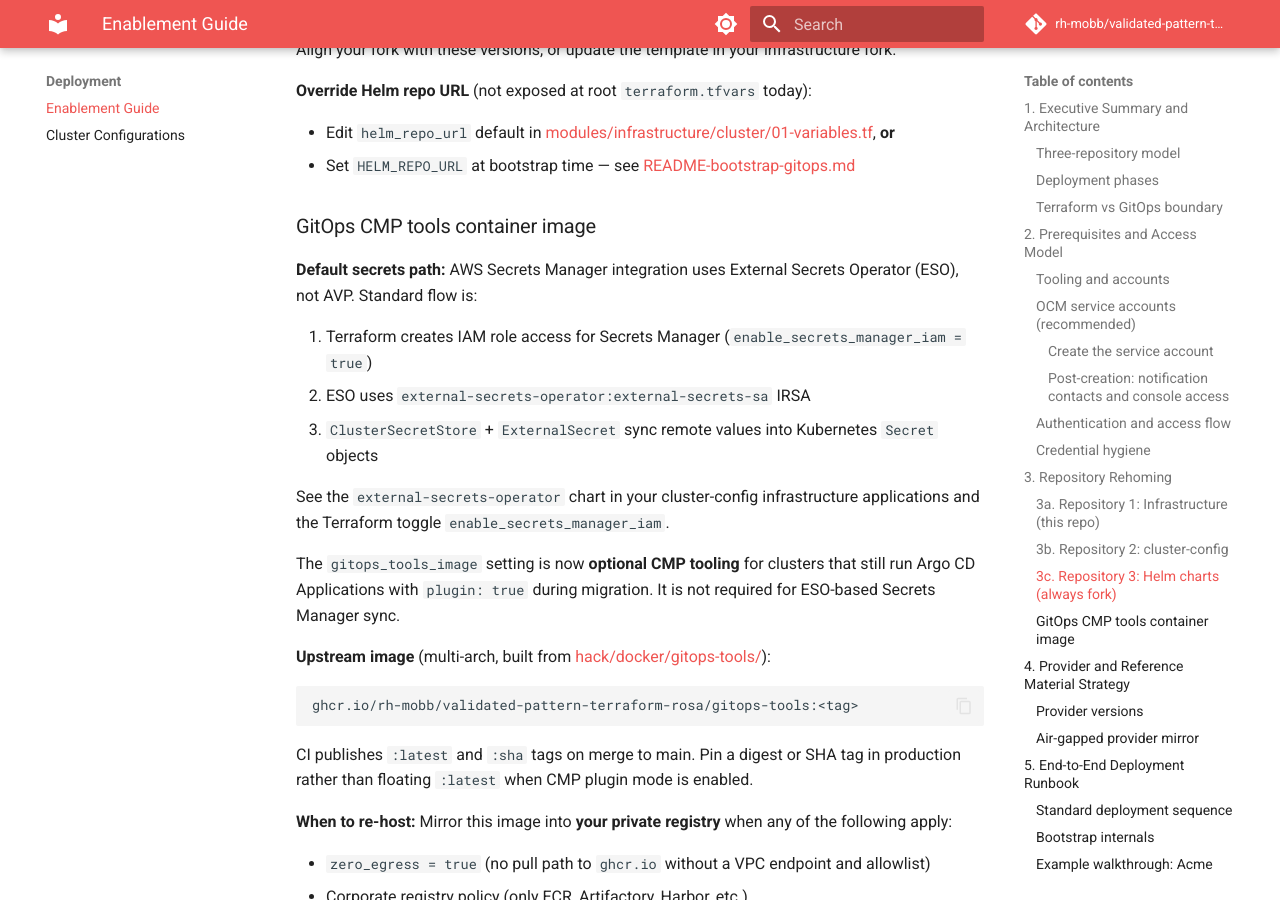
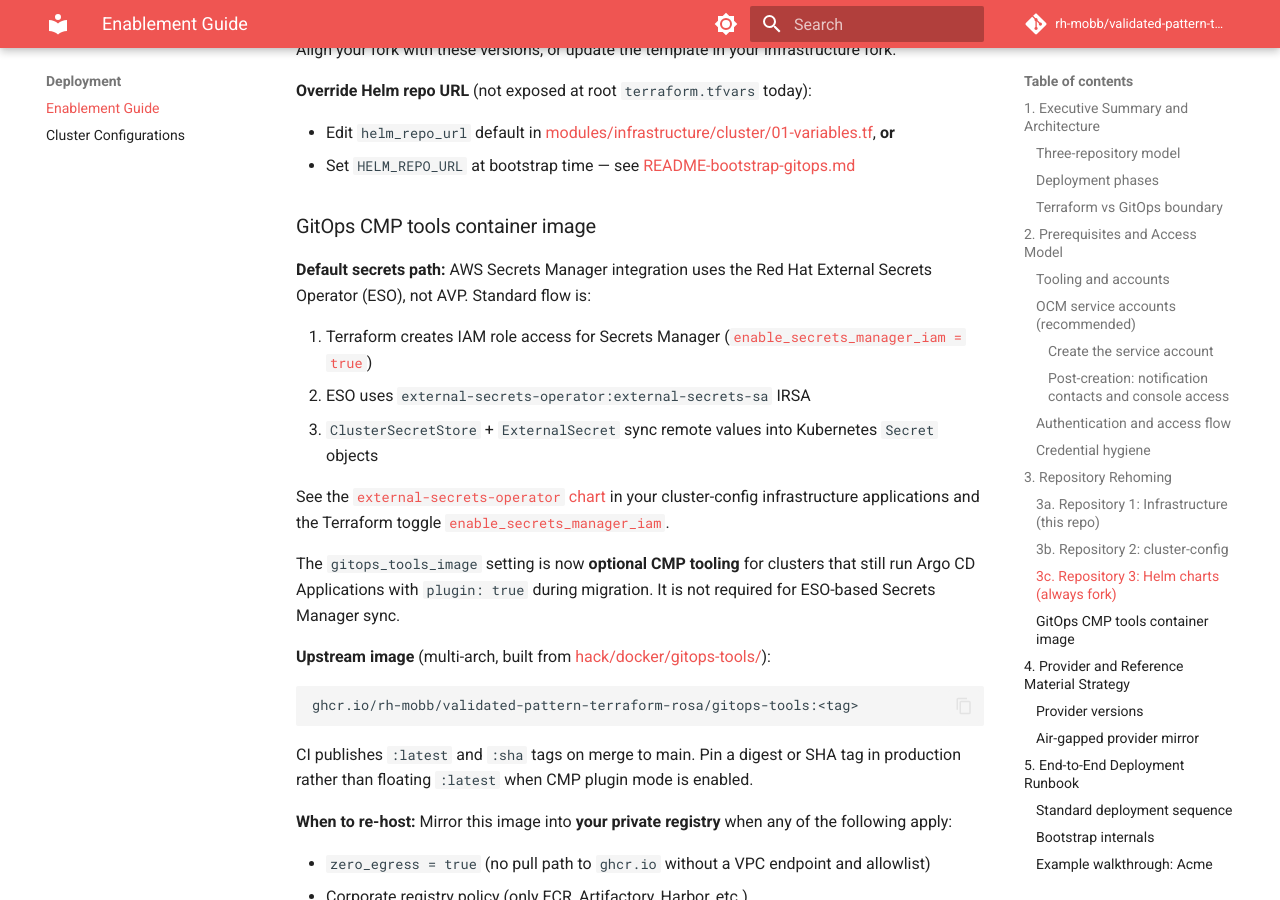
Before and after one commit to rh-mobb/validated-pattern-terraform-rosa, an MkDocs documentation site: the page built from docs/deployment/enablement.md, in a window 1280 px wide and 900 px high, scrolled down 11210 px. Built offline with MkDocs 1.6.1 and Material for MkDocs 9.7.7, drawn with Linux system fonts in a browser that asks for light colours; comment, search, counter and statistics services are not loaded.

Commit message:
docs: link ESO chart and secrets manager IAM toggle
Co-authored-by: Cursor <cursoragent@cursor.com>

```diff
--- a/docs/deployment/enablement.md
+++ b/docs/deployment/enablement.md
@@ -360,13 +360,13 @@ Align your fork with these versions, or update the template in your infrastructu
 
 ### GitOps CMP tools container image
 
-**Default secrets path:** AWS Secrets Manager integration uses External Secrets Operator (ESO), not AVP. Standard flow is:
+**Default secrets path:** AWS Secrets Manager integration uses the Red Hat External Secrets Operator (ESO), not AVP. Standard flow is:
 
-1. Terraform creates IAM role access for Secrets Manager (`enable_secrets_manager_iam = true`)
+1. Terraform creates IAM role access for Secrets Manager ([`enable_secrets_manager_iam = true`](../../terraform/01-variables.tf))
 2. ESO uses `external-secrets-operator:external-secrets-sa` IRSA
 3. `ClusterSecretStore` + `ExternalSecret` sync remote values into Kubernetes `Secret` objects
 
-See the `external-secrets-operator` chart in your cluster-config infrastructure applications and the Terraform toggle `enable_secrets_manager_iam`.
+See the [`external-secrets-operator` chart](https://github.com/rh-mobb/validated-pattern-helm-charts/tree/main/charts/external-secrets-operator) in your cluster-config infrastructure applications and the Terraform toggle [`enable_secrets_manager_iam`](../../terraform/01-variables.tf).
 
 The `gitops_tools_image` setting is now **optional CMP tooling** for clusters that still run Argo CD Applications with `plugin: true` during migration. It is not required for ESO-based Secrets Manager sync.
 
```
Also changed, not shown: PLAN.md (+1 -1 lines).
